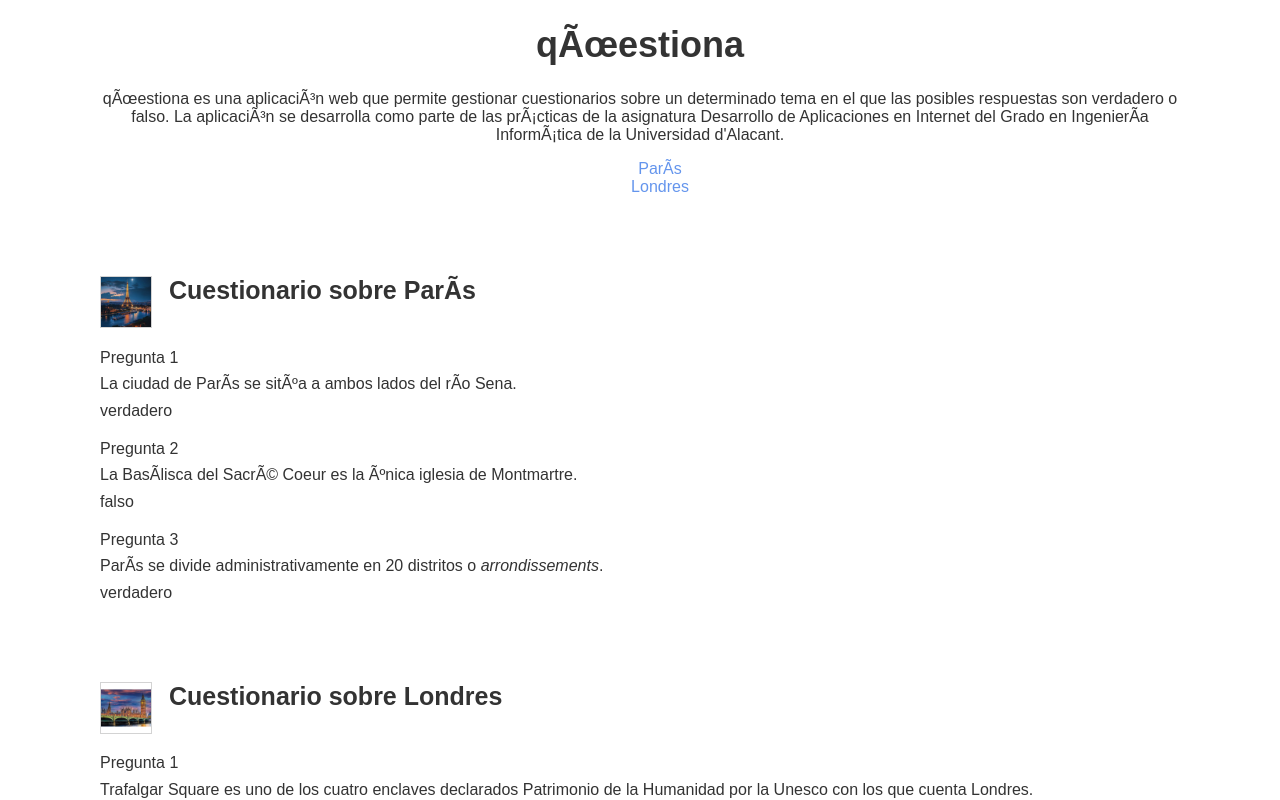
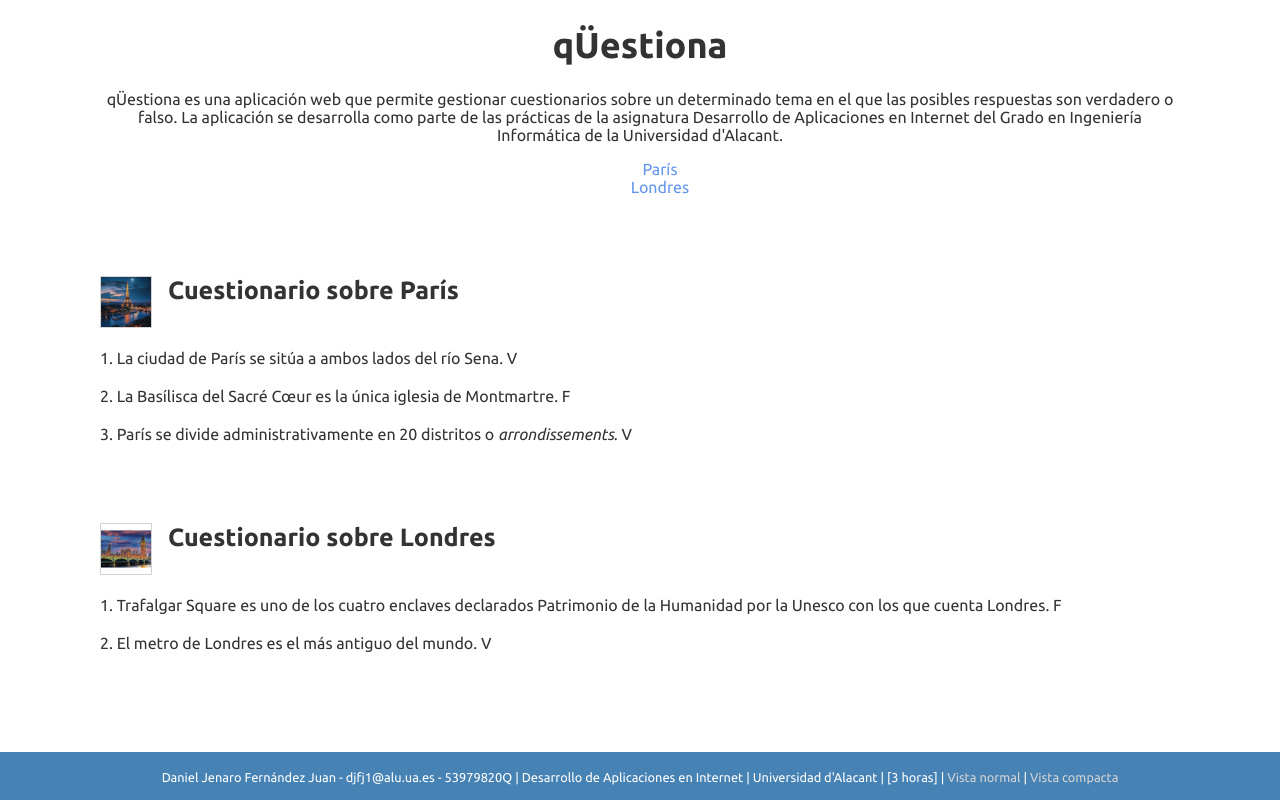
Before and after one commit to djfj1-ua/ADI, a plain HTML site: page index.html in a window 1280 px wide. Both pictures are taken after a click on the link "Vista compacta". Shown: the top 800 px of the page. Drawn offline with Linux system fonts and the light colour scheme; a web font is replaced by a local one.

Commit message:
Práctica terminada

```diff
--- a/css/compact.css
+++ b/css/compact.css
@@ -1,10 +1,30 @@
+@import url('https://fonts.googleapis.com/css2?family=Ubuntu:ital,wght@0,300;0,400;0,500;0,700;1,300;1,400;1,500;1,700&display=swap');
+
 .bloque{
     margin-top: 10px;
     margin-bottom: 20px;
 }
 
+.pregunta, .respuesta{
+    display: inline;
+}
+
 *{
     font-family: "Ubuntu", sans-serif;
-    font-weight: 400;
-    font-style: normal;
-  }
+}
+
+section{
+    counter-reset: contPregunta;
+}
+
+.bloque::before{
+    counter-increment: contPregunta;
+    content: counter(contPregunta)".";
+}
+
+.respuesta[data-valor="true"]::before{
+    content: "V";
+}
+.respuesta[data-valor="false"]::before{
+    content: "F";
+}
--- a/css/normal.css
+++ b/css/normal.css
@@ -10,3 +10,19 @@
     padding: 10px;
     box-shadow: 6px 6px 3px slategray;
 }
+
+section{
+    counter-reset: contPregunta;
+}
+
+.bloque::before{
+    counter-increment: contPregunta;
+    content: "Pregunta " counter(contPregunta);
+}
+
+.respuesta[data-valor="true"]::before{
+    content: "verdadero"
+}
+.respuesta[data-valor="false"]::before{
+    content: "falso"
+}
--- a/css/style.css
+++ b/css/style.css
@@ -64,6 +64,7 @@ footer{
     font-size: 80%;
     line-height: 50px;
     text-align: center;
+    color: white;
 }
 
 footer a{
--- a/index.html
+++ b/index.html
@@ -1,6 +1,8 @@
 <!doctype html>
 <html lang="es">
     <head>
+        <meta charset="utf-8">
+        <title>Práctica 1</title>
         <link rel="stylesheet" type="text/css" href="./css/style.css">
         <link id="estilo" rel="stylesheet" type="text/css" href="./css/normal.css">
         <script type="text/javascript">
@@ -18,8 +20,6 @@
     </head>
     <body>
         <header>
-            <meta charset="utf-8">
-            <title>Práctica 1</title>
             <h1>qÜestiona</h1>
             <p>qÜestiona es una aplicación web que permite gestionar cuestionarios sobre un determinado tema en el que las posibles respuestas
                 son verdadero o falso. La aplicación se desarrolla como parte de las prácticas de la asignatura Desarrollo de Aplicaciones en Internet del Grado
@@ -31,26 +31,6 @@
                     <li><a href="#londres">Londres</a></li>
                 </ul>
             </nav>
-            <style>
-                section{
-                    counter-reset: contPregunta;
-                }
-
-                .bloque::before{
-                    counter-increment: contPregunta;
-                    content: "Pregunta " counter(contPregunta);
-                }
-
-                .respuesta[data-valor="true"]::before{
-                    content: "verdadero"
-                }
-                .respuesta[data-valor="false"]::before{
-                    content: "falso"
-                }
-
-                @import url('https://fonts.googleapis.com/css2?family=Ubuntu:ital,wght@0,300;0,400;0,500;0,700;1,300;1,400;1,500;1,700&display=swap');
-
-            </style>
         </header>
         <main>
             <section id="paris">
@@ -66,7 +46,7 @@
                 </div>
                 <div class="bloque">
                     <div class="pregunta">
-                        La Basílisca del Sacré Coeur es la única iglesia de Montmartre.
+                        La Basílisca del Sacré C&oelig;ur es la única iglesia de Montmartre.
                     </div>
                     <div class="respuesta" data-valor="false"></div>
                 </div>
@@ -97,7 +77,7 @@
             </section>
         </main>
         <footer>
-            <span id="nombre">Daniel Jenaro Fernández Juan - djfj1@alu.ua.es | Desarrollo de Aplicaciones en Internet | Universidad d'Alacant | <a href="#" onclick="changeCSS('./css/normal.css');">Vista normal</a> |
+            <span id="nombre">Daniel Jenaro Fernández Juan - djfj1@alu.ua.es - 53979820Q | Desarrollo de Aplicaciones en Internet | Universidad d'Alacant | <span id="tiempo">[3 horas]</span> | <a href="#" onclick="changeCSS('./css/normal.css');">Vista normal</a> |
                 <a href="#" onclick="changeCSS('./css/compact.css');">Vista compacta</a></span>
         </footer>
     </body>
```
